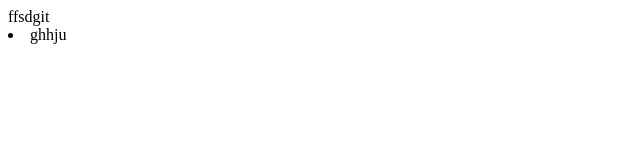
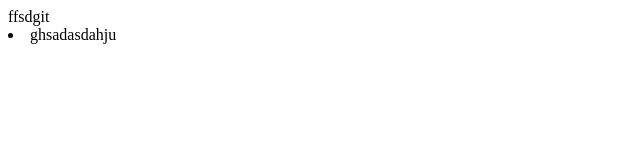
Before and after one commit to sergiikonov/my-project, a plain HTML site: page index.html in a window 1280 px wide. Shown: the full height of the page, 0-640 px from the left. Drawn offline with Linux system fonts and the light colour scheme.

Commit message:
last add

```diff
--- a/index.html
+++ b/index.html
@@ -7,6 +7,6 @@
 </head>
 <body>
     ffsdgit
-    <li>ghhju</li>
+    <li>ghsadasdahju</li>
 </body>
 </html>
```
